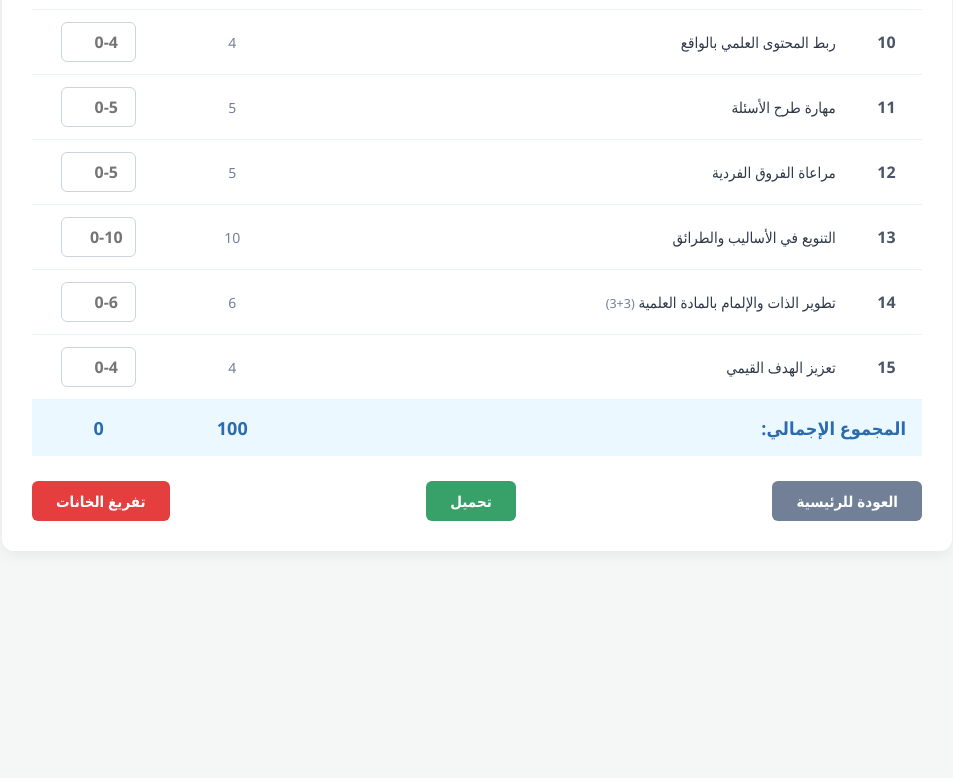
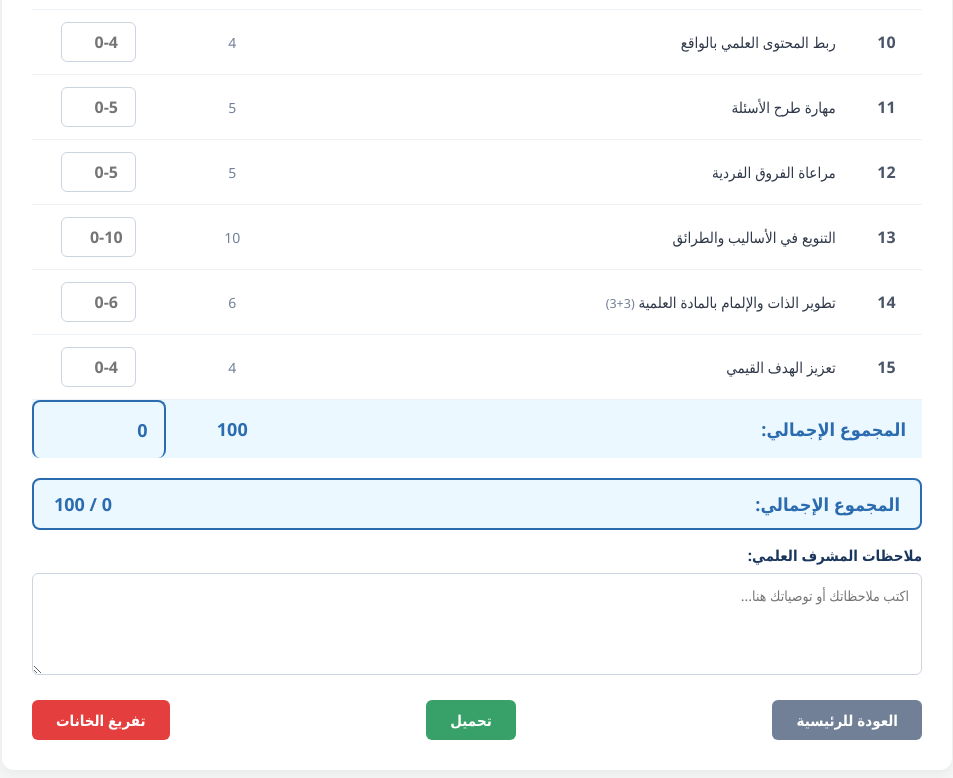
Before and after one commit to manofmaster7-sys/teacher-evaluations, a plain HTML site: page evaluation.html in a window 1280 px wide. Shown: the part 932-1710 px from the top of the page, without its empty margins (163-1116 px from the left). Before the commit the page ends 1513 px from the top, so only its background shows below. Drawn offline with Linux system fonts and the light colour scheme.

Commit message:
Update evaluation.html

```diff
--- a/evaluation.html
+++ b/evaluation.html
@@ -261,6 +261,72 @@
             </tfoot>
         </table>
 
+        <!-- قسم المجموع وملاحظات المشرف -->
+<div class="summary-section">
+    <!-- خانة المجموع الإجمالي -->
+    <div class="total-score-box">
+        <span id="lblTotalScore">المجموع الإجمالي:</span>
+        <span id="totalScoreValue">0 / 100</span>
+    </div>
+
+    <!-- مربع ملاحظات المشرف العلمي -->
+    <div class="notes-container">
+        <label for="supervisorNotes" id="lblSupervisorNotes">ملاحظات المشرف العلمي:</label>
+        <textarea id="supervisorNotes" rows="4" placeholder="اكتب ملاحظاتك أو توصياتك هنا..."></textarea>
+    </div>
+</div>
+
+<style>
+    .summary-section {
+        margin-top: 20px;
+        display: flex;
+        flex-direction: column;
+        gap: 15px;
+    }
+
+    .total-score-box {
+        background-color: #ebf8ff;
+        border: 2px solid #2b6cb0;
+        border-radius: 8px;
+        padding: 12px 20px;
+        display: flex;
+        justify-content: space-between;
+        align-items: center;
+        font-size: 18px;
+        font-weight: bold;
+        color: #2b6cb0;
+    }
+
+    .notes-container {
+        display: flex;
+        flex-direction: column;
+        gap: 8px;
+        text-align: right;
+    }
+
+    .notes-container label {
+        font-weight: bold;
+        color: #1a365d;
+        font-size: 15px;
+    }
+
+    .notes-container textarea {
+        width: 100%;
+        padding: 12px;
+        border: 1px solid #cbd5e0;
+        border-radius: 6px;
+        font-size: 14px;
+        resize: vertical;
+        box-sizing: border-box;
+    }
+
+    .notes-container textarea:focus {
+        outline: none;
+        border-color: #2b6cb0;
+        box-shadow: 0 0 0 2px rgba(43, 108, 176, 0.2);
+    }
+</style>
+
         <div class="actions">
             <a href="index.html" class="btn btn-back" id="btnBack">العودة للرئيسية</a>
             <button type="button" class="btn btn-download" id="btnDownload" onclick="downloadEvaluation()">تحميل</button>
```
